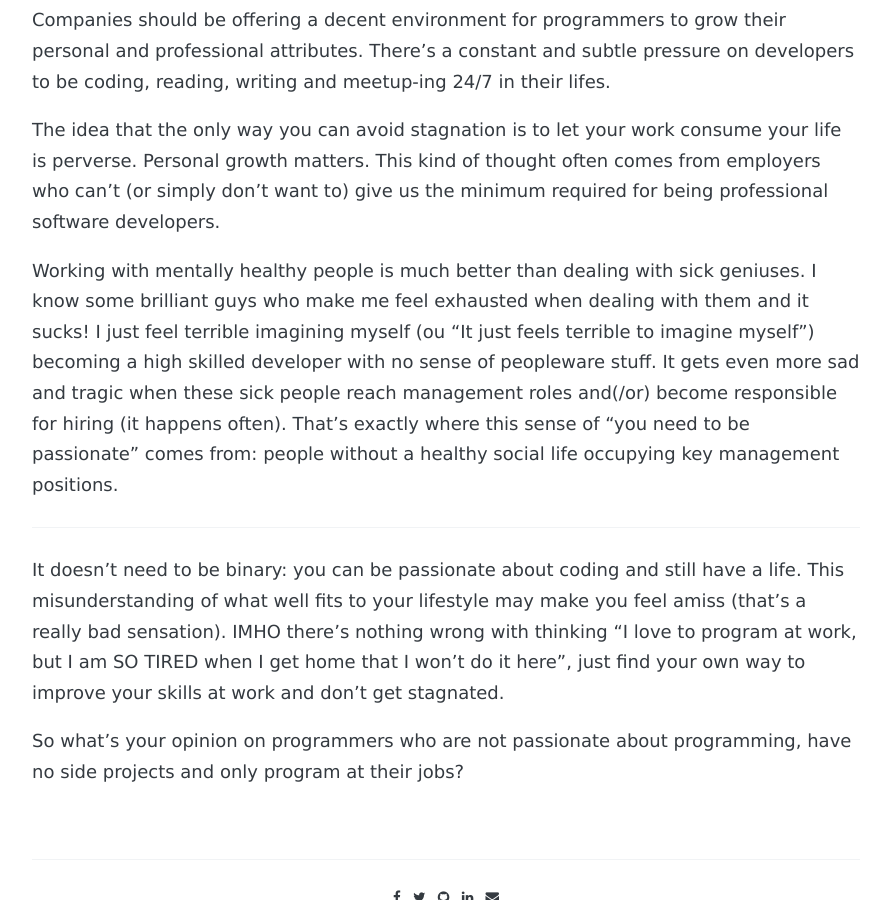
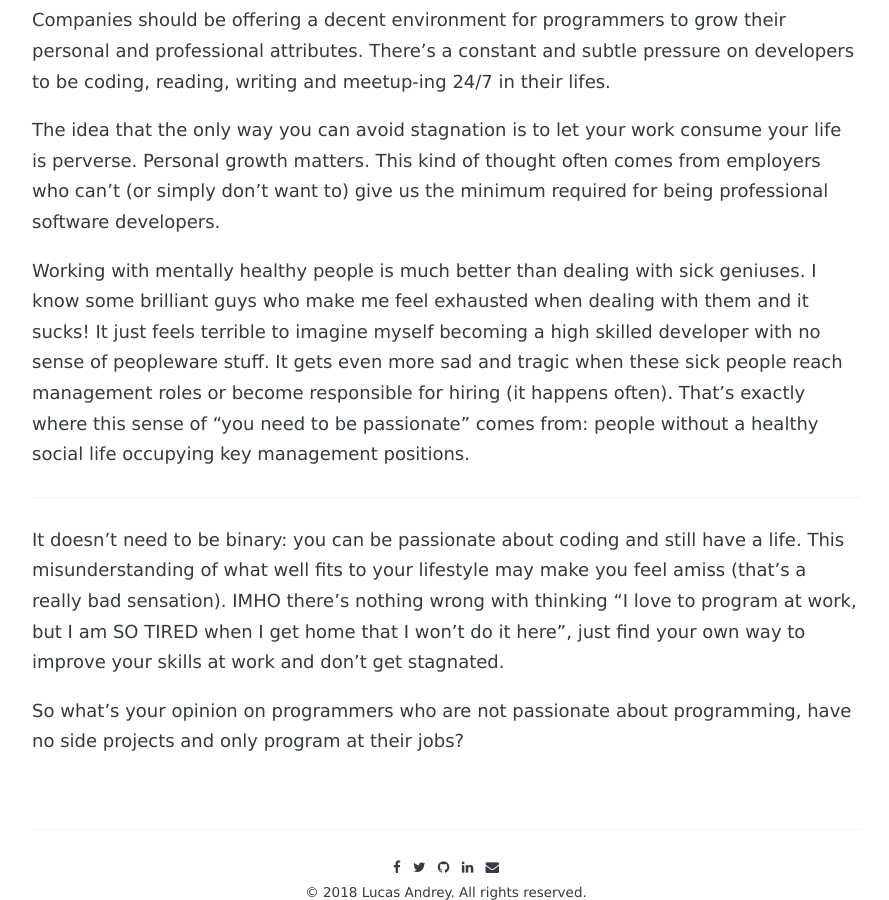
Before and after one commit to andreybleme/andreybleme.github.io, a Jekyll site: the page built from _posts/2018-03-23-the-shame-of-being-a-nonpassionate-developers.markdown, in a window 1280 px wide and 900 px high, scrolled down 1160 px. Shown: the whole window, without its empty margins (194-1083 px from the left). Built offline with Jekyll 4.4.1, drawn with Linux system fonts in a browser that asks for light colours; nearby versions of some CDN libraries; some web fonts are replaced; comment, search, counter and statistics services are not loaded.

Commit message:
grammar fix

```diff
--- a/_posts/2018-03-23-the-shame-of-being-a-nonpassionate-developers.markdown
+++ b/_posts/2018-03-23-the-shame-of-being-a-nonpassionate-developers.markdown
@@ -28,7 +28,7 @@ I noticed while dealing with programmers on many different situations that 40 ho
 
 The idea that the only way you can avoid stagnation is to let your work consume your life is perverse. Personal growth matters. This kind of thought often comes from employers who can’t (or simply don’t want to) give us the minimum required for being professional software developers.
 
-Working with mentally healthy people is much better than dealing with sick geniuses. I know some brilliant guys who make me feel exhausted when dealing with them and it sucks! I just feel terrible imagining myself (ou "It just feels terrible to imagine myself") becoming a high skilled developer with no sense of peopleware stuff. It gets even more sad and tragic when these sick people reach management roles and(/or) become responsible for hiring (it happens often). That’s exactly where this sense of “you need to be passionate” comes from: people without a healthy social life occupying key management positions.
+Working with mentally healthy people is much better than dealing with sick geniuses. I know some brilliant guys who make me feel exhausted when dealing with them and it sucks! It just feels terrible to imagine myself becoming a high skilled developer with no sense of peopleware stuff. It gets even more sad and tragic when these sick people reach management roles or become responsible for hiring (it happens often). That’s exactly where this sense of “you need to be passionate” comes from: people without a healthy social life occupying key management positions.
 
 ----
 
```
